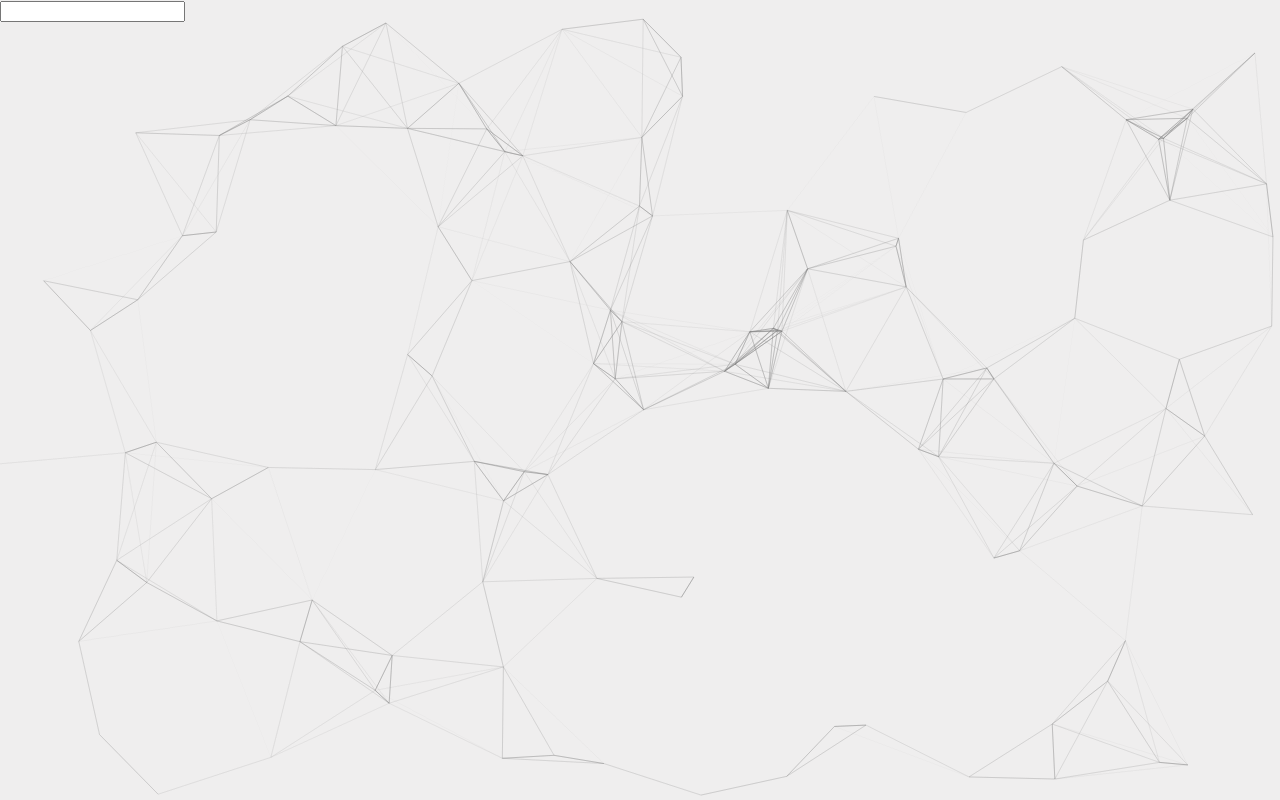
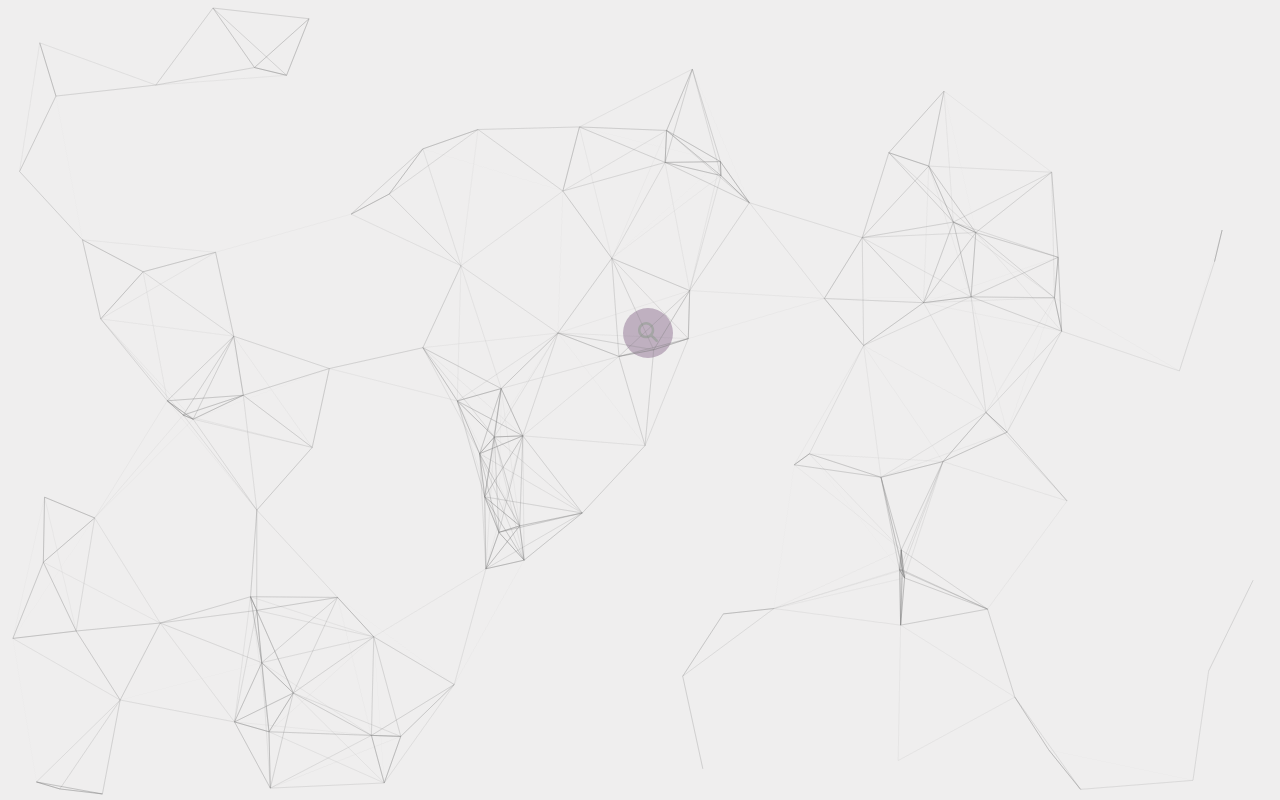
Before and after one commit to annastmal/Dictionary-app, a React (Create React App) app: page / in a window 1280 px wide. Built offline with nearby package versions, Linux system fonts and the light colour scheme.

Commit message:
styled search button and fixed synonyms section

```diff
--- a/package.json
+++ b/package.json
@@ -3,6 +3,9 @@
   "version": "0.1.0",
   "private": true,
   "dependencies": {
+    "@fortawesome/fontawesome-svg-core": "^6.2.1",
+    "@fortawesome/free-solid-svg-icons": "^6.2.1",
+    "@fortawesome/react-fontawesome": "^0.2.0",
     "@testing-library/jest-dom": "^5.16.5",
     "@testing-library/react": "^13.4.0",
     "@testing-library/user-event": "^13.5.0",
--- a/src/DictionarySearch.js
+++ b/src/DictionarySearch.js
@@ -1,33 +1,47 @@
 import React, { useState } from "react";
+import { FontAwesomeIcon } from "@fortawesome/react-fontawesome";
+import { faSearch } from "@fortawesome/free-solid-svg-icons";
+
 import axios from "axios";
 import Results from "./Results";
 
 export default function DictionarySearch() {
   let [keyword, setKeyword] = useState("");
-  let [results, setResults]= useState();
+  let [results, setResults] = useState();
 
-  function handleResponse(response){
-    console.log(response.data[0]);
-    setResults(response.data[0])
+  function handleResponse(response) {
+    setResults(response.data[0]);
   }
 
   function search(event) {
     event.preventDefault();
     let apiUrl = `https://api.dictionaryapi.dev/api/v2/entries/en/${keyword}`;
-    axios.get(apiUrl).then(handleResponse)
+    axios.get(apiUrl).then(handleResponse);
   }
 
   function handleKeywordChange(event) {
     setKeyword(event.target.value);
   }
 
-
   return (
-    <div className="Dictionary">
-      <form onSubmit={search}>
-        <input type="search" onChange={handleKeywordChange} />
-      </form>
-      <Results results={results}/>
-    </div>
+    <>
+      <div
+        className="Dictionary search-box"
+        style={{ marginTop: results ? "20px" : "300px" }}
+      >
+        <form onSubmit={search}>
+          <button className="btn-search">
+            <FontAwesomeIcon className="icon-search" icon={faSearch} />
+          </button>
+          <input
+            type="text"
+            className="input-search"
+            placeholder="Search for a word..."
+            onChange={handleKeywordChange}
+          ></input>
+        </form>
+      </div>
+      <Results results={results} />
+    </>
   );
 }
--- a/src/Meaning.js
+++ b/src/Meaning.js
@@ -1,6 +1,4 @@
 import React from "react";
-import Synonyms from "./Synonyms";
-import Example from "./Example";
 
 export default function Meaning(props) {
   return (
--- a/src/ParticlesBG.js
+++ b/src/ParticlesBG.js
@@ -50,7 +50,7 @@ const ParticlesBG = () => {
       },
       move: {
         enable: true,
-        speed: 2,
+        speed: 3,
         direction: "none",
         random: false,
         straight: false,
@@ -87,7 +87,6 @@ const ParticlesBG = () => {
     },
   };
   const particlesInit = useCallback(async (engine) => {
-    console.log(engine);
     await loadFull(engine);
   }, []);
 
--- a/src/components/WordCard/WordCard.js
+++ b/src/components/WordCard/WordCard.js
@@ -2,18 +2,29 @@ import "./styles.css";
 import React from "react";
 
 const WordCard = ({ header, subtitle = "None", synonyms, example, number }) => {
+  console.log(synonyms);
   return (
     <div className="card">
       <h4>{header}</h4>
-      <p>{number + ". " + subtitle}</p>
-      <p>Example: {example}</p>
-      <div class="synonyms">
+      <div>{number + ". " + subtitle}</div>
+      <div>
+        {example && (
         <span>
-          Synonyms:{" "}
-          {synonyms.map((synonym) => (
-            <span>{synonym},</span>
-          ))}
+        Example: <span className="example">{example}</span>
         </span>
+        )}
+        </div>
+      <div>
+        {synonyms.length != 0 && (
+          <span>
+            Synonyms:{" "}
+            {synonyms.map((synonym, index) => {
+              if (index < 5 ) {
+                return <span className="synonyms">{synonym}, </span>;
+              }
+            })}
+          </span>
+        )}
       </div>
     </div>
   );
--- a/src/components/WordCard/styles.css
+++ b/src/components/WordCard/styles.css
@@ -1,3 +1,6 @@
+*{
+  box-sizing: border-box;
+}
 .card {
   display: flex;
   flex-direction: column;
@@ -7,18 +10,21 @@
   border-color: grey;
   border-style: solid;
   width: 350px;
-  height: 250px;
+  height: 300px;
   padding: 20px;
   margin: 10px;
   color: white;
   background-color: rgb(191, 176, 192);
+  box-shadow: rgba(0, 0, 0, 0.15) 0px 15px 25px,
+    rgba(0, 0, 0, 0.05) 0px 5px 10px;
+}
+
+.synonyms {
+  font-family: cursive;
+  font-size: 15px;
 
 }
-
-
-
-.synonyms {
-  font-size: x-small;
-  display: flex;
-  flex-direction: row;
+.example{
+  font-family: cursive;
+  font-size: 15px;
 }
--- a/src/index.css
+++ b/src/index.css
@@ -1,13 +1,83 @@
 body {
-  margin: 0;
-  font-family: -apple-system, BlinkMacSystemFont, 'Segoe UI', 'Roboto', 'Oxygen',
-    'Ubuntu', 'Cantarell', 'Fira Sans', 'Droid Sans', 'Helvetica Neue',
+  padding: 0px;
+  width: 100vw;
+  height: 100vh;
+  display: flex;
+  justify-content: center;
+  align-items: center;
+  font-family: -apple-system, BlinkMacSystemFont, "Segoe UI", "Roboto", "Oxygen",
+    "Ubuntu", "Cantarell", "Fira Sans", "Droid Sans", "Helvetica Neue",
     sans-serif;
   -webkit-font-smoothing: antialiased;
   -moz-osx-font-smoothing: grayscale;
 }
 
 code {
-  font-family: source-code-pro, Menlo, Monaco, Consolas, 'Courier New',
+  font-family: source-code-pro, Menlo, Monaco, Consolas, "Courier New",
     monospace;
 }
+.search-box {
+  width: fit-content;
+  height: fit-content;
+  position: relative;
+}
+.input-search {
+  height: 50px;
+  width: 50px;
+  border-style: none;
+  padding: 10px;
+  font-size: 18px;
+  letter-spacing: 2px;
+  outline: none;
+  border-radius: 25px;
+  transition: all 0.5s ease-in-out;
+  background-color: rgb(191, 176, 192);
+  padding-right: 40px;
+  color: gray;
+}
+.input-search::placeholder {
+  color: gray;
+  font-size: 18px;
+  letter-spacing: 2px;
+  font-weight: 100;
+}
+
+
+.btn-search {
+  width: 50px;
+  height: 50px;
+  border-style: none;
+  font-size: 20px;
+  font-weight: bold;
+  outline: none;
+  cursor: pointer;
+  border-radius: 50%;
+  position: absolute;
+  right: 0px;
+  color: grey;
+  background-color: transparent;
+  pointer-events: painted;
+}
+.icon-search {
+  color: #a5a5a5;
+}
+.icon-search:hover {
+  color: #efeeee;
+
+}
+
+.btn-search:focus ~ .input-search {
+  width: 300px;
+  border-radius: 0px;
+  background-color: transparent;
+  border-bottom: 1px solid grey;
+  transition: all 500ms cubic-bezier(0, 0.11, 0.35, 2);
+}
+
+.input-search:focus {
+  width: 300px;
+  border-radius: 0px;
+  background-color: transparent;
+  border-bottom: 1px solid grey;
+  transition: all 500ms cubic-bezier(0, 0.11, 0.35, 2);
+}
```
Also changed, not shown: src/Example.js (deleted, +0 -13 lines), src/Synonyms.js (deleted, +0 -19 lines), 1 other file (tests, documents, lock files or other folders).
